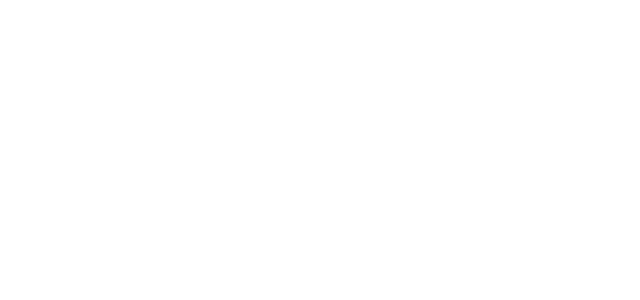
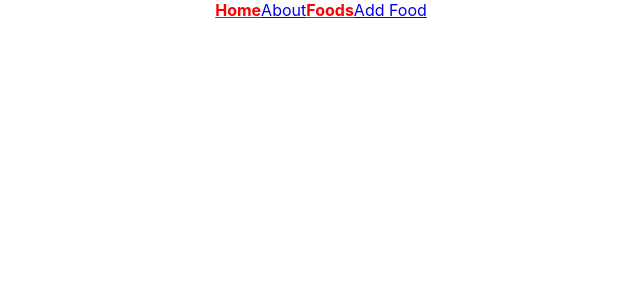
Before and after one commit to Rachealelias/myReactProject-repo, a React (Create React App) app in the folder food-app/: page /foods in a window 1280 px wide. Shown: the top 300 px of the page, without its empty margins (319-959 px from the left). Built offline with nearby package versions, Linux system fonts and the light colour scheme.

Commit message:
navlink created

```diff
--- a/food-app/db.json
+++ b/food-app/db.json
@@ -5,7 +5,7 @@
         "name": "Fried rice",
         "description": "Stir fried rice with veggies",
         "category": "Rice",
-        "price": "80$",
+        "price": 80,
         "side": "Fried platain, salad, moi moi",
         "status": "Available",
         "size":"L",
@@ -29,7 +29,7 @@
         "name": "Beef Stew",
         "description": "Yummy Beef stew",
         "category": "Stew",
-        "price": "85$",
+        "price": 85,
         "side": "White Rice",
         "status": "Woody",
         "size":"L",
@@ -41,7 +41,7 @@
         "name": "Nkwobi",
         "description": "african made nkwobi",
         "category": "Appetizers",
-        "price": "50$",
+        "price": 50,
         "side": "",
         "status": "Available",
         "size":"L",
@@ -53,7 +53,7 @@
         "name": "Jollof Rice",
         "description": "sweet jollof rice",
         "category": "Rice",
-        "price": "75$",
+        "price": 75,
         "side": "plantain, salad",
         "status": "Available",
         "size":"L",
@@ -65,7 +65,7 @@
         "name": "Coconut Rice",
         "description": "Yummy coconut rice",
         "category": "Rice",
-        "price": "75$",
+        "price": 75,
         "side": "Plantain",
         "status": "Available",
         "size":"L",
@@ -77,7 +77,7 @@
         "name": "Seafood Okro",
         "description": "yummy seafood okro",
         "category": "Soup",
-        "price": "100$",
+        "price": 100,
         "side": "Semo, Eba, Poundoyam, Amala",
         "status": "Available",
         "size":"L",
@@ -89,7 +89,7 @@
         "name": "chicken stew",
         "description": "Yummy chicken stew",
         "category": "Stew",
-        "price": "80$",
+        "price": 80,
         "side": "white rice",
         "status": "Available",
         "size":"L",
@@ -101,7 +101,7 @@
         "name": "Pepper soup",
         "description": "sweet peppersoup",
         "category": "Appetizers",
-        "price": "95$",
+        "price": 95,
         "side": "",
         "status": "Available",
         "size":"L",
@@ -113,7 +113,7 @@
         "name": "Eforiro",
         "description": "Yummy Eforiro",
         "category": "Soup",
-        "price": "85$",
+        "price": 85,
         "side": "Eba, semovita, Amala, Poundo Yam",
         "status": "Available",
         "size":"L",
@@ -125,7 +125,7 @@
         "name": "Fish stew",
         "description": "yummy fish sauce",
         "category": "Stew",
-        "price": "65$",
+        "price": 65,
         "side": "white rice",
         "status": "Available",
         "size":"L",
@@ -137,7 +137,7 @@
         "name": "Ogbonno soup",
         "description": "Delicious Ogbonno soup",
         "category": "Soup",
-        "price": "80$",
+        "price": 80,
         "side": "Eba, poundo yam, semovita",
         "status": "Available",
         "size":"L",
@@ -149,7 +149,7 @@
         "name": "Ofada Stew",
         "description": "yummy ofada stew",
         "category": "Stew",
-        "price": "110$",
+        "price": 110,
         "side": "Ofada rice",
         "status": "Available",
         "size":"L",
@@ -161,7 +161,7 @@
         "name": "Afang soup",
         "description": "Delicious Afang Soup",
         "category": "Soup",
-        "price": "80$",
+        "price": 80,
         "side": "Eba, Poundo yam,",
         "status": "Woody",
         "size":"L",
@@ -173,7 +173,7 @@
         "name": "Banga soup",
         "description": "Yummy banga soup",
         "category": "Soup",
-        "price": "95$",
+        "price": 95,
         "side": "Eba, poundo yam, Semovita",
         "status": "Woody",
         "size":"L",
--- a/food-app/src/components/App.css
+++ b/food-app/src/components/App.css
@@ -2,18 +2,9 @@
   text-align: center;
 }
 
-.App-logo {
-  height: 40vmin;
-  pointer-events: none;
-}
 
-@media (prefers-reduced-motion: no-preference) {
-  .App-logo {
-    animation: App-logo-spin infinite 20s linear;
-  }
-}
 
-.App-header {
+/* .App-header {
   background-color: #282c34;
   min-height: 100vh;
   display: flex;
@@ -22,17 +13,4 @@
   justify-content: center;
   font-size: calc(10px + 2vmin);
   color: white;
-}
-
-.App-link {
-  color: #61dafb;
-}
-
-@keyframes App-logo-spin {
-  from {
-    transform: rotate(0deg);
-  }
-  to {
-    transform: rotate(360deg);
-  }
-}
+} */
--- a/food-app/src/components/navigation/NavBar.js
+++ b/food-app/src/components/navigation/NavBar.js
@@ -1,9 +1,55 @@
 import React from 'react'
+import {NavLink} from 'react-router-dom'
+
+const style = {
+    width: "60%",
+    margin: "5% 0 1%",
+    padding: "1em",
+    textDecoration:"none",
+    color:"blue",
+    backgroundColor: "rgb()",
+    fontWeight: "bold",
+    verticalAlign: "center"
+}
 
 function NavBar() {
     return (
         <div>
+           <NavLink
+           activeStyle={{
+               fontWeight:"bolder",
+               color: "red"
+           }}
+           exactstyle={style}
+           to="/"
+           >Home</NavLink>
 
+            <NavLink
+           activeStyle={{
+               fontWeight:"bolder",
+               color: "red"
+           }}
+           exactstyle={style}
+           to="/about"
+           >About</NavLink>
+
+            <NavLink
+           activeStyle={{
+               fontWeight:"bolder",
+               color: "red"
+           }}
+           exactstyle={style}
+           to="/foods"
+           >Foods</NavLink>
+
+            <NavLink
+           activeStyle={{
+               fontWeight:"bolder",
+               color: "red"
+           }}
+           exactstyle={style}
+           to="/foods/new"
+           >Add Food</NavLink>
         </div>
     )
 }
```
Also changed, not shown: food-app/src/components/navigation/Navbar.css (added).
